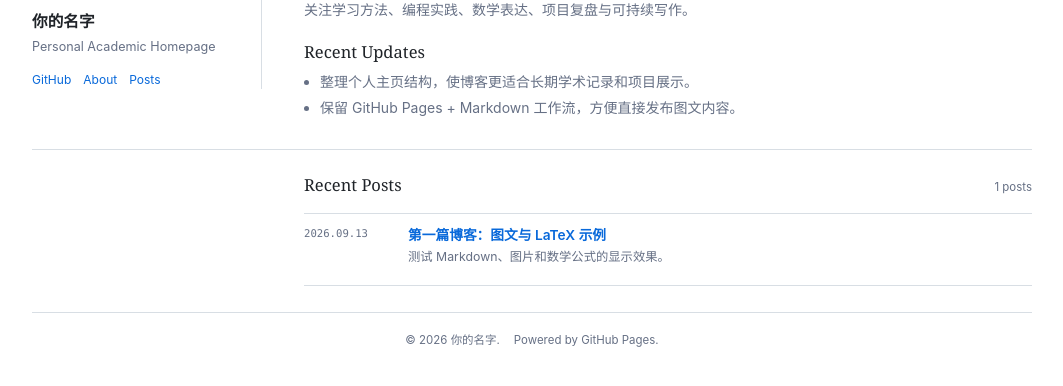
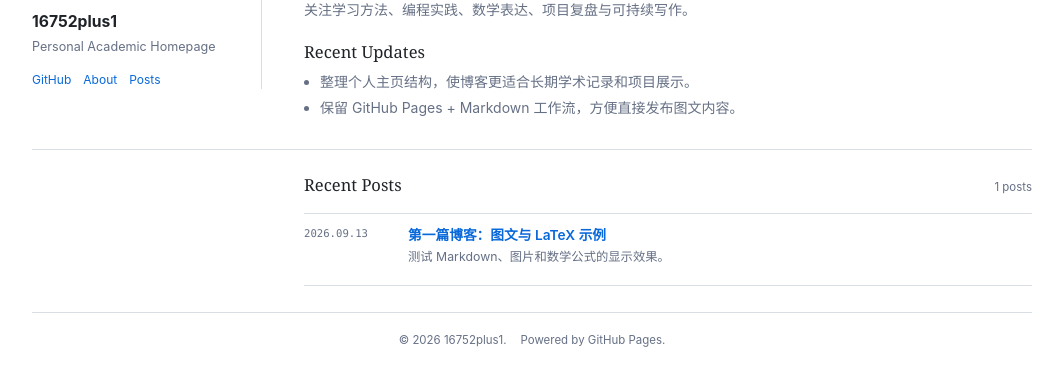
Before and after one commit to 16752plus1/16752plus1.github.io, a Jekyll site: the page built from index.md, in a window 1280 px wide, cut to the strip 247-633 px from the top of the page. Shown: the whole strip, without its empty margins (108-1171 px from the left). Built offline with Jekyll 4.4.1, drawn with Linux system fonts in a browser that asks for light colours.

Commit message:
Update _config.yml

```diff
--- a/_config.yml
+++ b/_config.yml
@@ -1,26 +1,12 @@
-title: "我的个人博客"
+title: "16752plus1"
 description: "记录学习、想法和研究笔记"
-author: "你的名字"
-lang: "zh-CN"
-timezone: "Asia/Shanghai"
-
+author: "16752plus1"
 url: "https://16752plus1.github.io"
 baseurl: ""
 
 markdown: kramdown
 kramdown:
+  input: GFM
   math_engine: mathjax
-  syntax_highlighter: rouge
 
 permalink: /:year/:month/:day/:title/
-
-defaults:
-  - scope:
-      path: ""
-      type: "posts"
-    values:
-      layout: "post"
-      author: "你的名字"
-
-exclude:
-  - README.md
```
